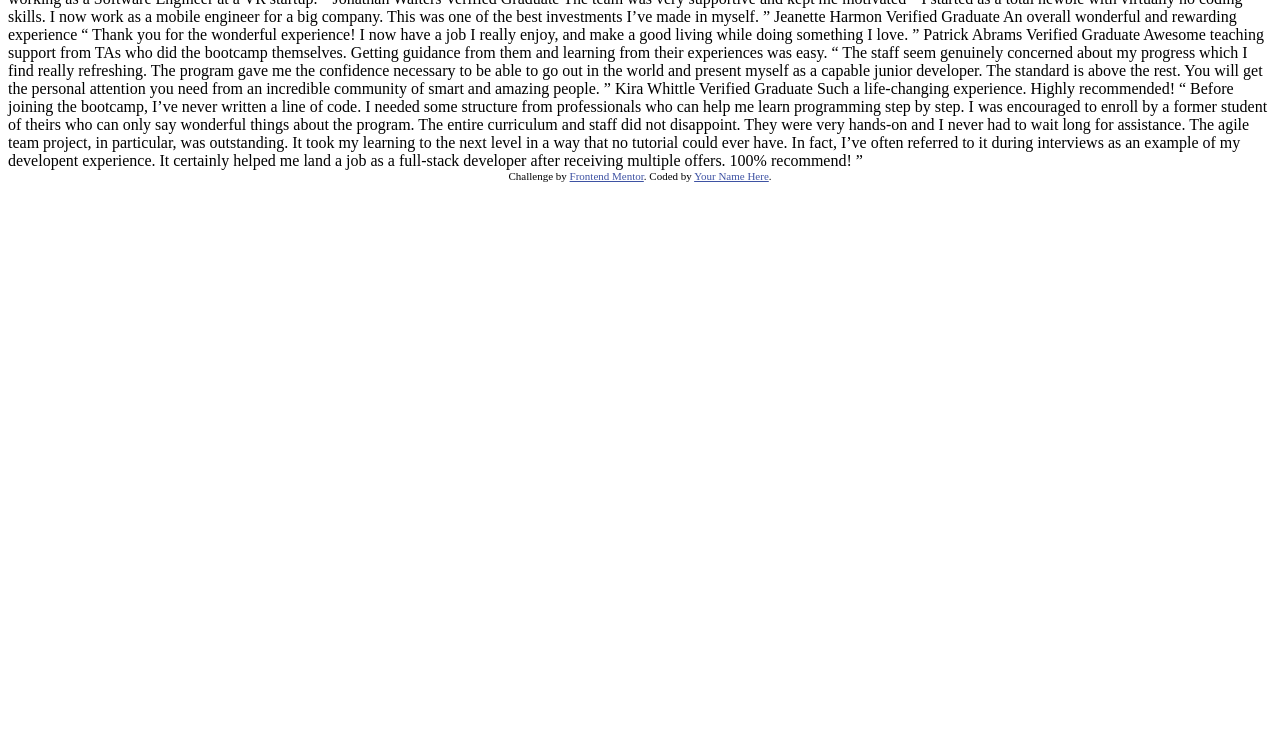
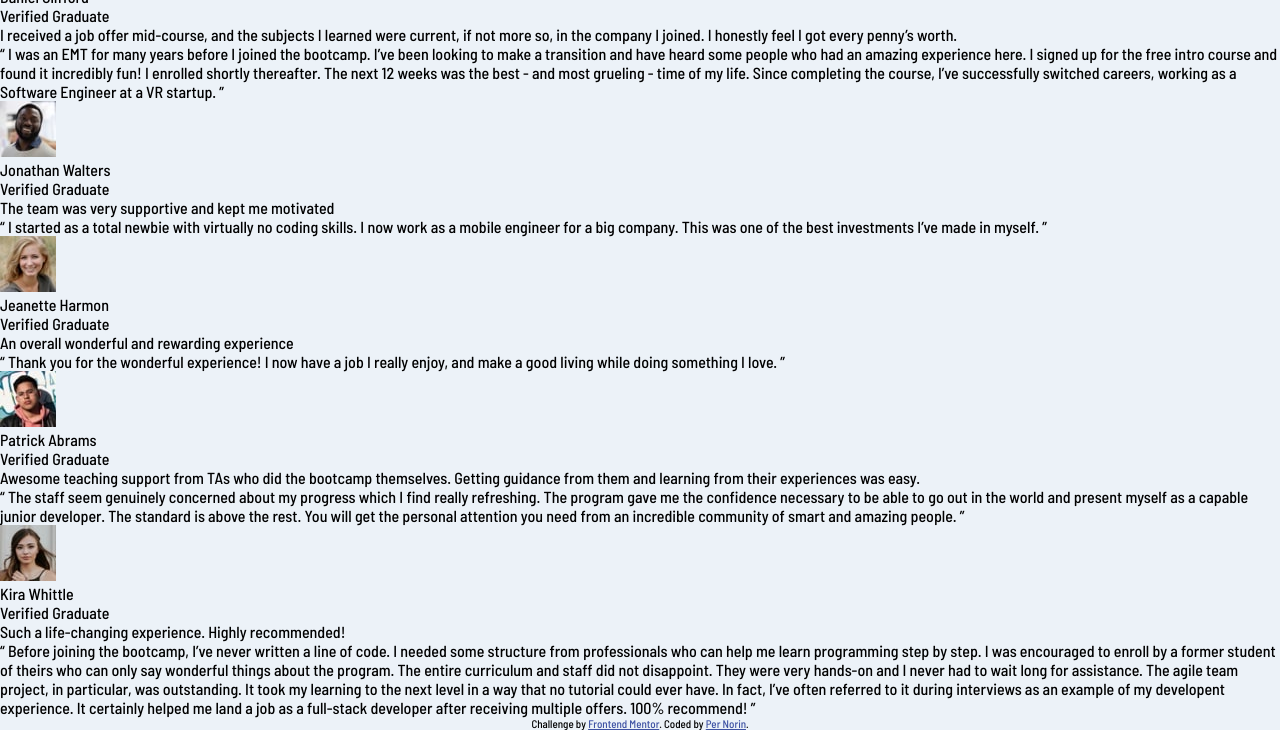
Before and after one commit to pernorin/testimonials-grid-section, a plain HTML site: page index.html in a window 1280 px wide. Shown: the part 72-802 px from the top of the page. Drawn offline with Linux system fonts and the light colour scheme.

Commit message:
HTML done

```diff
--- a/index.html
+++ b/index.html
@@ -1,76 +1,136 @@
 <!DOCTYPE html>
 <html lang="en">
 	<head>
-  <meta charset="UTF-8">
-  <meta name="viewport" content="width=device-width, initial-scale=1.0"> <!-- displays site properly based on user's device -->
+		<meta charset="UTF-8" />
+		<meta name="viewport" content="width=device-width, initial-scale=1.0" />
+		<!-- displays site properly based on user's device -->
 
-  <link rel="icon" type="image/png" sizes="32x32" href="./images/favicon-32x32.png">
+		<link
+			rel="icon"
+			type="image/png"
+			sizes="32x32"
+			href="./images/favicon-32x32.png"
+		/>
+		<link rel="stylesheet" href="style.css" />
 
-  <title>Frontend Mentor | [Challenge Name Here]</title>
+		<title>Frontend Mentor | Testimonials grid section</title>
 
 		<!-- Feel free to remove these styles or customise in your own stylesheet 👍 -->
 		<style>
-    .attribution { font-size: 11px; text-align: center; }
-    .attribution a { color: hsl(228, 45%, 44%); }
+			.attribution {
+				font-size: 11px;
+				text-align: center;
+			}
+			.attribution a {
+				color: hsl(228, 45%, 44%);
+			}
 		</style>
 	</head>
 	<body>
-  Daniel Clifford
-  Verified Graduate
+		<main>
+			<div class="card">
+				<div class="card-header">
+					<img src="images/image-daniel.jpg" alt="Daniel Clifford" />
+					<div>
+						<p>Daniel Clifford</p>
+						<p>Verified Graduate</p>
+					</div>
+				</div>
+				<p>
+					I received a job offer mid-course, and the subjects I learned were current,
+					if not more so, in the company I joined. I honestly feel I got every
+					penny’s worth.
+				</p>
+				<p>
+					“ I was an EMT for many years before I joined the bootcamp. I’ve been
+					looking to make a transition and have heard some people who had an amazing
+					experience here. I signed up for the free intro course and found it
+					incredibly fun! I enrolled shortly thereafter. The next 12 weeks was the
+					best - and most grueling - time of my life. Since completing the course,
+					I’ve successfully switched careers, working as a Software Engineer at a VR
+					startup. ”
+				</p>
+			</div>
+			<div class="card">
+				<div class="card-header">
+					<img src="images/image-jonathan.jpg" alt="Jonathan Walters" />
+					<div>
+						<p>Jonathan Walters</p>
+						<p>Verified Graduate</p>
+					</div>
+				</div>
+				<p>The team was very supportive and kept me motivated</p>
+				<p>
+					“ I started as a total newbie with virtually no coding skills. I now work
+					as a mobile engineer for a big company. This was one of the best
+					investments I’ve made in myself. ”
+				</p>
+			</div>
+			<div class="card">
+				<div class="card-header">
+					<img src="images/image-jeanette.jpg" alt="Jeanette Harmon" />
+					<div>
+						<p>Jeanette Harmon</p>
+						<p>Verified Graduate</p>
+					</div>
+				</div>
+				<p>An overall wonderful and rewarding experience</p>
+				<p>
+					“ Thank you for the wonderful experience! I now have a job I really enjoy,
+					and make a good living while doing something I love. ”
+				</p>
+			</div>
+			<div class="card">
+				<div class="card-header">
+					<img src="images/image-patrick.jpg" alt="Patrick Abrams" />
+					<div>
+						<p>Patrick Abrams</p>
+						<p>Verified Graduate</p>
+					</div>
+				</div>
+				<p>
+					Awesome teaching support from TAs who did the bootcamp themselves. Getting
+					guidance from them and learning from their experiences was easy.
+				</p>
+				<p>
+					“ The staff seem genuinely concerned about my progress which I find really
+					refreshing. The program gave me the confidence necessary to be able to go
+					out in the world and present myself as a capable junior developer. The
+					standard is above the rest. You will get the personal attention you need
+					from an incredible community of smart and amazing people. ”
+				</p>
+			</div>
+			<div class="card">
+				<div class="card-header">
+					<img src="images/image-kira.jpg" alt="Kira Whittle" />
+					<div>
+						<p>Kira Whittle</p>
+						<p>Verified Graduate</p>
+					</div>
+				</div>
+				<p>Such a life-changing experience. Highly recommended!</p>
+				<p>
+					“ Before joining the bootcamp, I’ve never written a line of code. I needed
+					some structure from professionals who can help me learn programming step by
+					step. I was encouraged to enroll by a former student of theirs who can only
+					say wonderful things about the program. The entire curriculum and staff did
+					not disappoint. They were very hands-on and I never had to wait long for
+					assistance. The agile team project, in particular, was outstanding. It took
+					my learning to the next level in a way that no tutorial could ever have. In
+					fact, I’ve often referred to it during interviews as an example of my
+					developent experience. It certainly helped me land a job as a full-stack
+					developer after receiving multiple offers. 100% recommend! ”
+				</p>
+			</div>
+		</main>
 
-  I received a job offer mid-course, and the subjects I learned were current, if not more so,
-  in the company I joined. I honestly feel I got every penny’s worth.
-
-  “ I was an EMT for many years before I joined the bootcamp. I’ve been looking to make a
-  transition and have heard some people who had an amazing experience here. I signed up
-  for the free intro course and found it incredibly fun! I enrolled shortly thereafter.
-  The next 12 weeks was the best - and most grueling - time of my life. Since completing
-  the course, I’ve successfully switched careers, working as a Software Engineer at a VR startup. ”
-
-  Jonathan Walters
-  Verified Graduate
-
-  The team was very supportive and kept me motivated
-
-  “ I started as a total newbie with virtually no coding skills. I now work as a mobile engineer
-  for a big company. This was one of the best investments I’ve made in myself. ”
-
-  Jeanette Harmon
-  Verified Graduate
-
-  An overall wonderful and rewarding experience
-
-  “ Thank you for the wonderful experience! I now have a job I really enjoy, and make a good living
-  while doing something I love. ”
-
-  Patrick Abrams
-  Verified Graduate
-
-  Awesome teaching support from TAs who did the bootcamp themselves. Getting guidance from them and
-  learning from their experiences was easy.
-
-  “ The staff seem genuinely concerned about my progress which I find really refreshing. The program
-  gave me the confidence necessary to be able to go out in the world and present myself as a capable
-  junior developer. The standard is above the rest. You will get the personal attention you need from
-  an incredible community of smart and amazing people. ”
-
-  Kira Whittle
-  Verified Graduate
-
-  Such a life-changing experience. Highly recommended!
-
-  “ Before joining the bootcamp, I’ve never written a line of code. I needed some structure from
-  professionals who can help me learn programming step by step. I was encouraged to enroll by a former
-  student of theirs who can only say wonderful things about the program. The entire curriculum and staff
-  did not disappoint. They were very hands-on and I never had to wait long for assistance. The agile team
-  project, in particular, was outstanding. It took my learning to the next level in a way that no tutorial
-  could ever have. In fact, I’ve often referred to it during interviews as an example of my developent
-  experience. It certainly helped me land a job as a full-stack developer after receiving multiple offers.
-  100% recommend! ”
-
-  <div class="attribution">
-    Challenge by <a href="https://www.frontendmentor.io?ref=challenge" target="_blank">Frontend Mentor</a>.
-    Coded by <a href="#">Your Name Here</a>.
-  </div>
+		<footer class="attribution">
+			Challenge by
+			<a href="https://www.frontendmentor.io?ref=challenge" target="_blank"
+				>Frontend Mentor</a
+			>. Coded by
+			<a href="https://github.com/pernorin/testimonials-grid-section">Per Norin</a
+			>.
+		</footer>
 	</body>
 </html>
--- /dev/null
+++ b/style.css
@@ -0,0 +1,25 @@
+/*
+Moderate violet: hsl(263, 55%, 52%)
+Very dark grayish blue: hsl(217, 19%, 35%)
+Very dark blackish blue: hsl(219, 29%, 14%)
+White: hsl(0, 0%, 100%)
+
+Light gray: hsl(0, 0%, 81%)
+Light grayish blue: hsl(210, 46%, 95%)
+
+font-family: 'Barlow Semi Condensed', sans-serif;
+
+*/
+
+@import url('https://fonts.googleapis.com/css2?family=Barlow+Semi+Condensed:wght@500;600&display=swap');
+
+* {
+	box-sizing: border-box;
+	margin: 0;
+	padding: 0;
+	font-family: 'Barlow Semi Condensed', sans-serif;
+	font-weight: 500;
+}
+body {
+	background-color: hsl(210, 46%, 95%);
+}
```
Also changed, not shown: 1 other file. Lines whose indentation alone changed are shown as unchanged.
